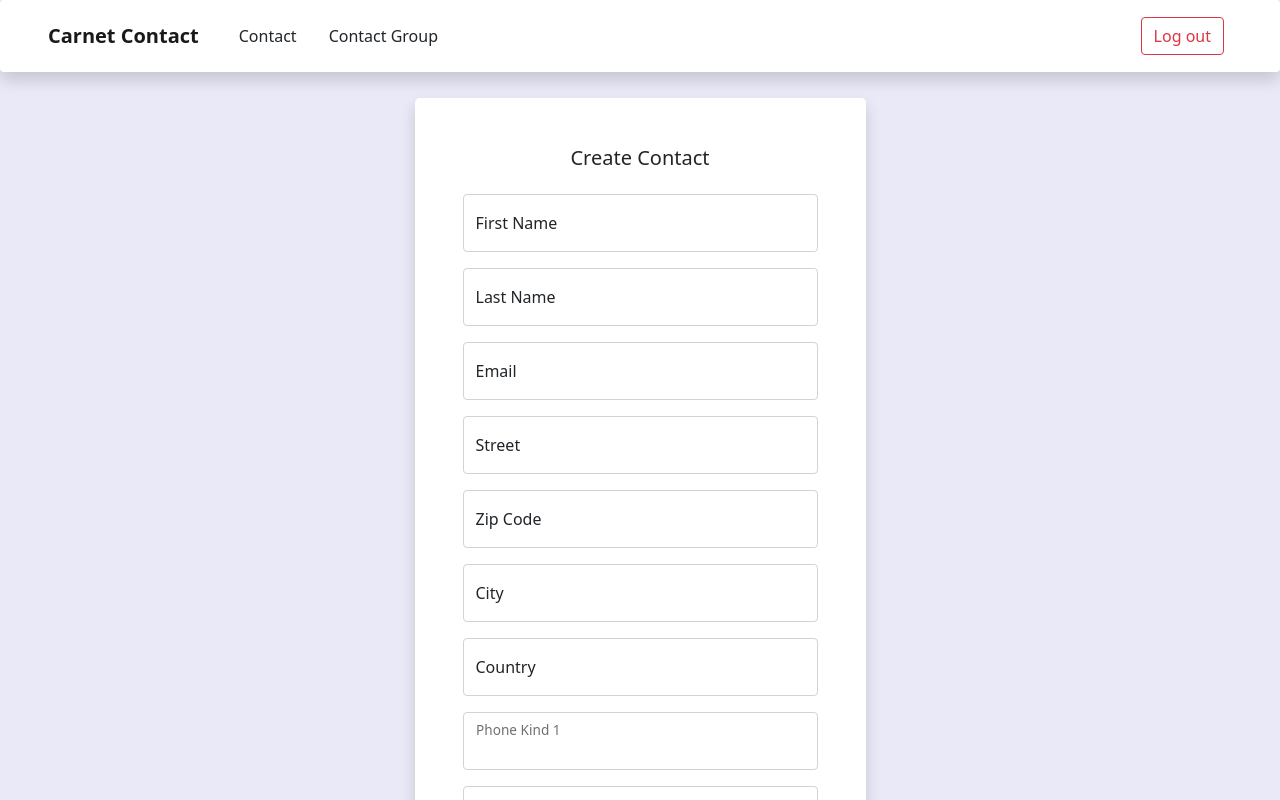
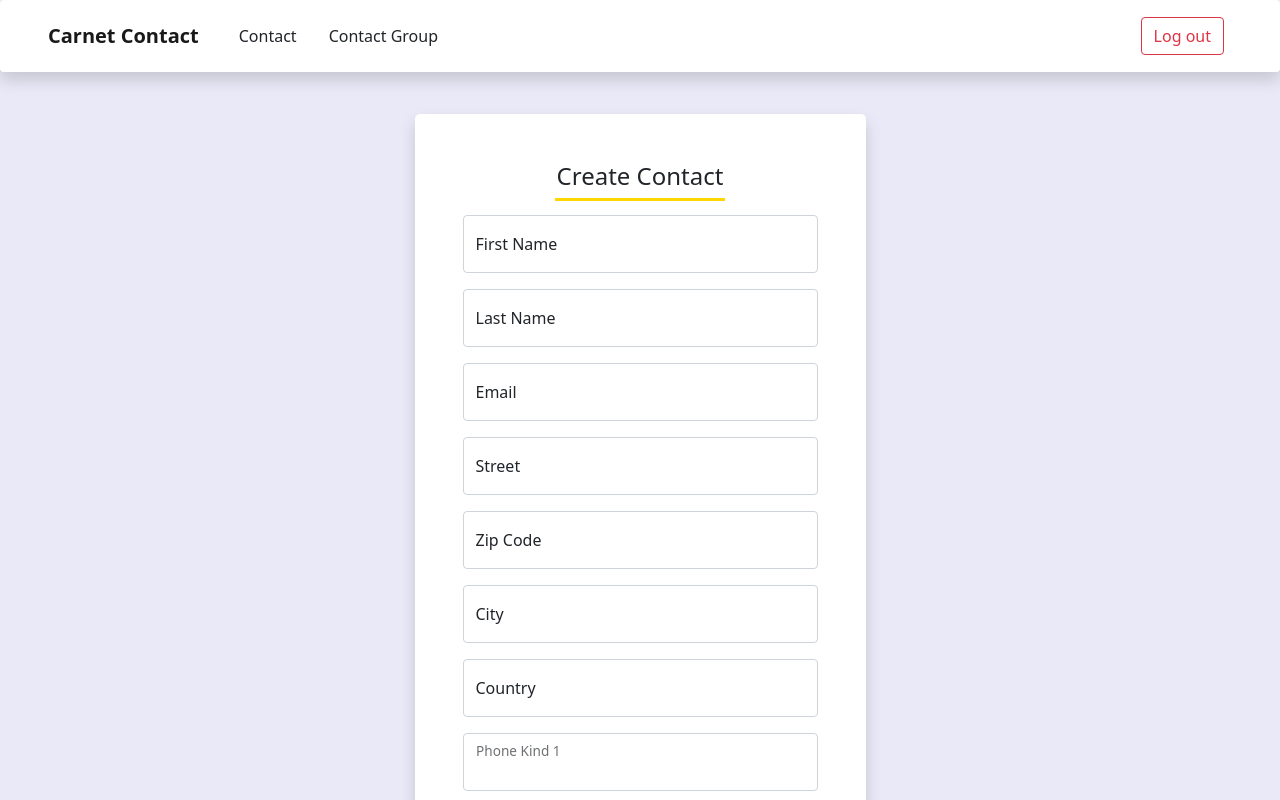
Before and after one commit to KrishnarashTHEVAKUMARAN/CarnetContactFront, an Angular app: page /AddContacts in a window 1280 px wide. Shown: the top 800 px of the page. Built offline with nearby package versions, Linux system fonts and the light colour scheme.

Commit message:
amelioration navbarform et taille des titre h2 en h3

```diff
--- a/src/app/add-contacts/add-contacts.component.css
+++ b/src/app/add-contacts/add-contacts.component.css
@@ -10,4 +10,22 @@ body {
   font-size: 0.9rem;
   letter-spacing: 0.05rem;
   padding: 0.75rem 1rem;
+  background: #FFD700;
 }
+
+.contact-title {
+  position: relative;
+}
+
+.contact-title::after {
+  content: '';
+  display: block;
+  margin: 0 auto;
+  width: 170px;
+  height: 3px;
+  background-color: #FFD700;
+  position: absolute;
+  left: 50%;
+  transform: translateX(-50%);
+  bottom: -10px;
+}
--- a/src/app/add-contacts/add-contacts.component.html
+++ b/src/app/add-contacts/add-contacts.component.html
@@ -1,11 +1,11 @@
 <body>
 <app-navbarform></app-navbarform>
-<div class="container">
+<div class="container pt-3">
   <div class="row justify-content-center">
     <div class="col-sm-9 col-md-7 col-lg-5">
       <div class="card border-0 shadow rounded-3 my-5">
         <div class="card-body p-4 p-sm-5">
-          <h5 class="card-title text-center mb-4 fw-light fs-5">Create Contact</h5>
+          <h4 class="card-title text-center mb-4 contact-title">Create Contact</h4>
           <form (ngSubmit)="onSubmit()">
             <div class="form-floating mb-3">
               <input type="text" class="form-control" id="firstName" name="firstName" placeholder="First Name" [(ngModel)]="newContact.firstName" required>
@@ -58,7 +58,7 @@
               <label for="phoneNumber2">Phone Number 2</label>
             </div>
             <div class="d-grid">
-              <button class="btn btn-primary btn-login text-uppercase fw-bold" type="submit">Create</button>
+              <button class="btn btn-login text-uppercase text-white" type="submit">Create</button>
             </div>
           </form>
         </div>
--- a/src/app/modify-contacts/modify-contacts.component.css
+++ b/src/app/modify-contacts/modify-contacts.component.css
@@ -10,4 +10,22 @@ body {
   font-size: 0.9rem;
   letter-spacing: 0.05rem;
   padding: 0.75rem 1rem;
+  background: #FFD700;
 }
+
+.contact-title {
+  position: relative;
+}
+
+.contact-title::after {
+  content: '';
+  display: block;
+  margin: 0 auto;
+  width: 170px;
+  height: 3px;
+  background-color: #FFD700;
+  position: absolute;
+  left: 50%;
+  transform: translateX(-50%);
+  bottom: -10px;
+}
--- a/src/app/modify-contacts/modify-contacts.component.html
+++ b/src/app/modify-contacts/modify-contacts.component.html
@@ -1,11 +1,11 @@
 <body>
 <app-navbarform></app-navbarform>
-<div class="container">
+<div class="container pt-3">
   <div class="row justify-content-center">
     <div class="col-sm-9 col-md-7 col-lg-5">
       <div class="card border-0 shadow rounded-3 my-5">
         <div class="card-body p-4 p-sm-5">
-          <h5 class="card-title text-center mb-4 fw-light fs-5">Modify Contact</h5>
+          <h4 class="card-title text-center mb-4 contact-title">Modify Contact</h4>
           <form (ngSubmit)="onSubmit()">
             <div class="form-floating mb-3">
               <input type="text" class="form-control" id="firstName" name="firstName" placeholder="First Name" [(ngModel)]="existingContact.firstName" required>
@@ -58,7 +58,7 @@
               <label for="phoneNumber2">Phone Number 2</label>
             </div>
             <div class="d-grid">
-              <button class="btn btn-primary btn-login text-uppercase fw-bold" type="submit">Modify</button>
+              <button class="btn btn-login text-uppercase text-white" type="submit">Modify</button>
             </div>
           </form>
         </div>
```
